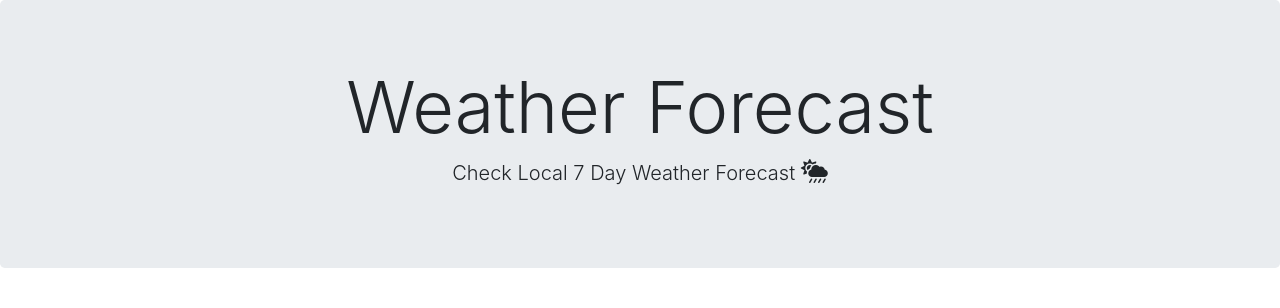
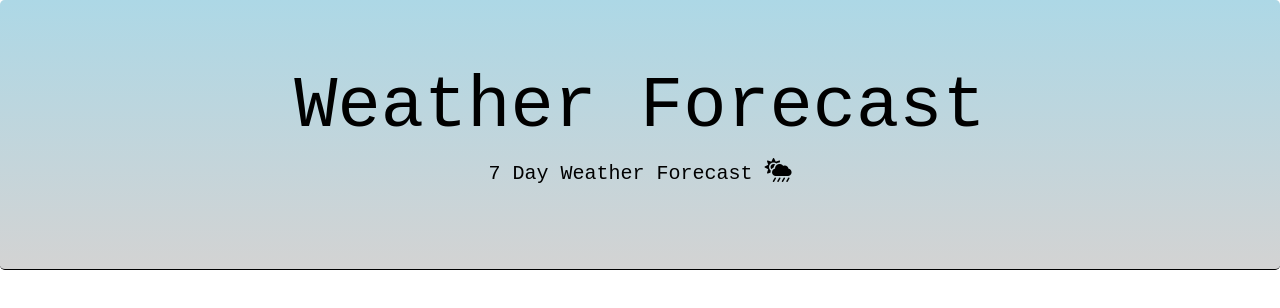
Before and after one commit to JYK33/creating-a-weatherapp, a plain HTML site: page index.html in a window 1280 px wide. Drawn offline with nearby package versions, Linux system fonts and the light colour scheme.

Commit message:
made style changes on the css

```diff
--- a/assets/style.css
+++ b/assets/style.css
@@ -1,3 +1,11 @@
+*{
+    font-family: monospace;
+}
+
 .jumbotron {
     text-align: center;
+    background: linear-gradient(180deg, lightblue, lightgrey );
+    color:black;
+    border-radius: 0;
+    border-bottom: 0.5px solid black;
 }
--- a/index.html
+++ b/index.html
@@ -25,7 +25,7 @@
 <body>
     <header class="jumbotron">
         <h1 class="display-3">Weather Forecast</h1>
-        <p class="lead">Check Local 7 Day Weather Forecast <i class='fas fa-cloud-sun-rain' style='font-size:24px'></i></p>
+        <p class="lead">7 Day Weather Forecast <i class='fas fa-cloud-sun-rain' style='font-size:24px'></i></p>
       </header>
 
 
```
